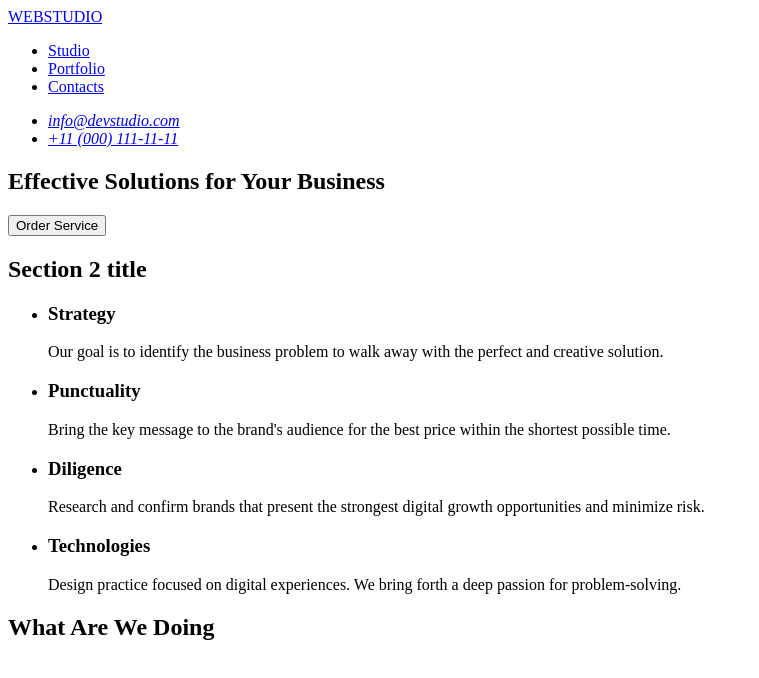
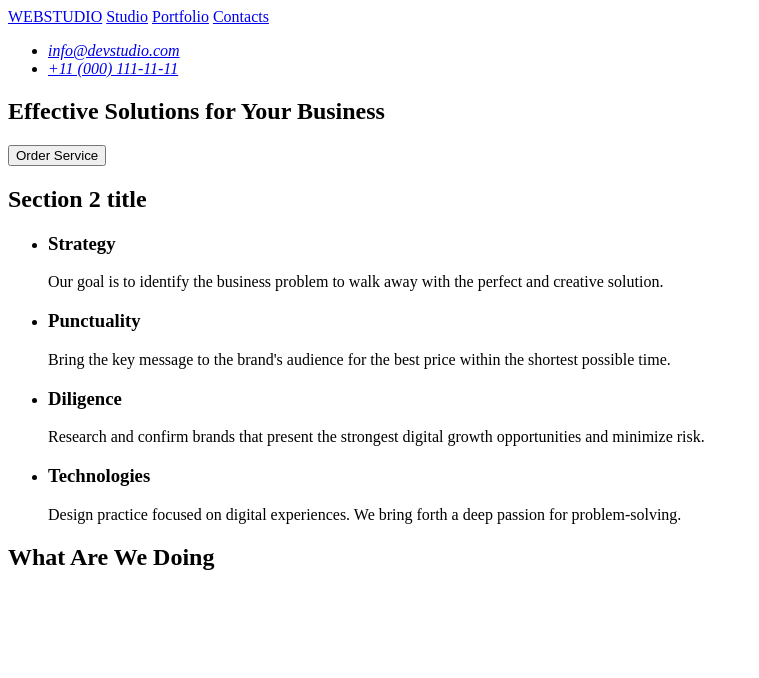
Before and after one commit to deomarcodes/goit-markup-hw-01, a plain HTML site: page index.html in a window 1280 px wide. Shown: the whole page, without its empty margins (0-759 px from the left). Drawn offline with Linux system fonts and the light colour scheme.

Commit message:
Update index.html

```diff
--- a/index.html
+++ b/index.html
@@ -9,11 +9,10 @@
     <header>
       <!-- Logo and Navigation to other pages -->
       <nav>
-        <a href="./index.html"><span>WEB</span>STUDIO</a>
-        <ul>
-          <li><a href="/studio">Studio</a></li>
-          <li><a href="/portfolio">Portfolio</a></li>
-          <li><a href="/contacts">Contacts</a></li>
+        <a href="./index.html">WEBSTUDIO</a>
+          <a href="/studio">Studio</a>
+          <a href="/portfolio">Portfolio</a>
+          <a href="/contacts">Contacts</a>
         </ul>
       </nav>
       <address>
```
